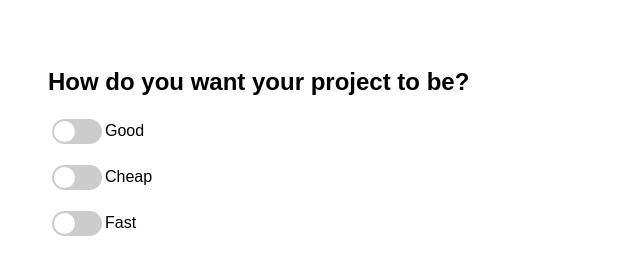
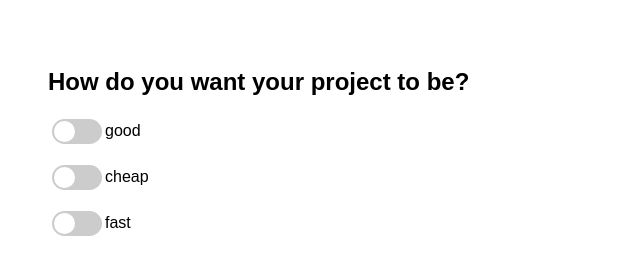
Before and after one commit to acciojob/toggler-js-Rupesh3000, a website: page main.html in a window 1280 px wide. Shown: the full height of the page, 0-640 px from the left. Drawn offline with Linux system fonts and the light colour scheme.

Commit message:
created a submission

```diff
--- a/main.html
+++ b/main.html
@@ -11,28 +11,24 @@
 
     <h2>How do you want your project to be?</h2>
 
-    <div class="toggle-container">
+      <div class="toggle-container">
       <div id="g1" class="g1">
         <input type="checkbox" id="good" class="toggle" />
-
-          <span>Good</span>
-
+        <span>good</span>
       </div>
 
-      <div class="g2" id="g2">
+      <div id="g2" class="g2">
         <input type="checkbox" id="cheap" class="toggle" />
-
-          <span>Cheap</span>
-
+        <span>cheap</span>
       </div>
 
-      <div class="g3" id="g3">
+      <div id="g3" class="g3">
         <input type="checkbox" id="fast" class="toggle" />
-
-          <span >Fast</span>
-
+        <span>fast</span>
       </div>
     </div>
+
+</div>
 
     <script type="text/javascript" src="./script.js">
 </script>
```
